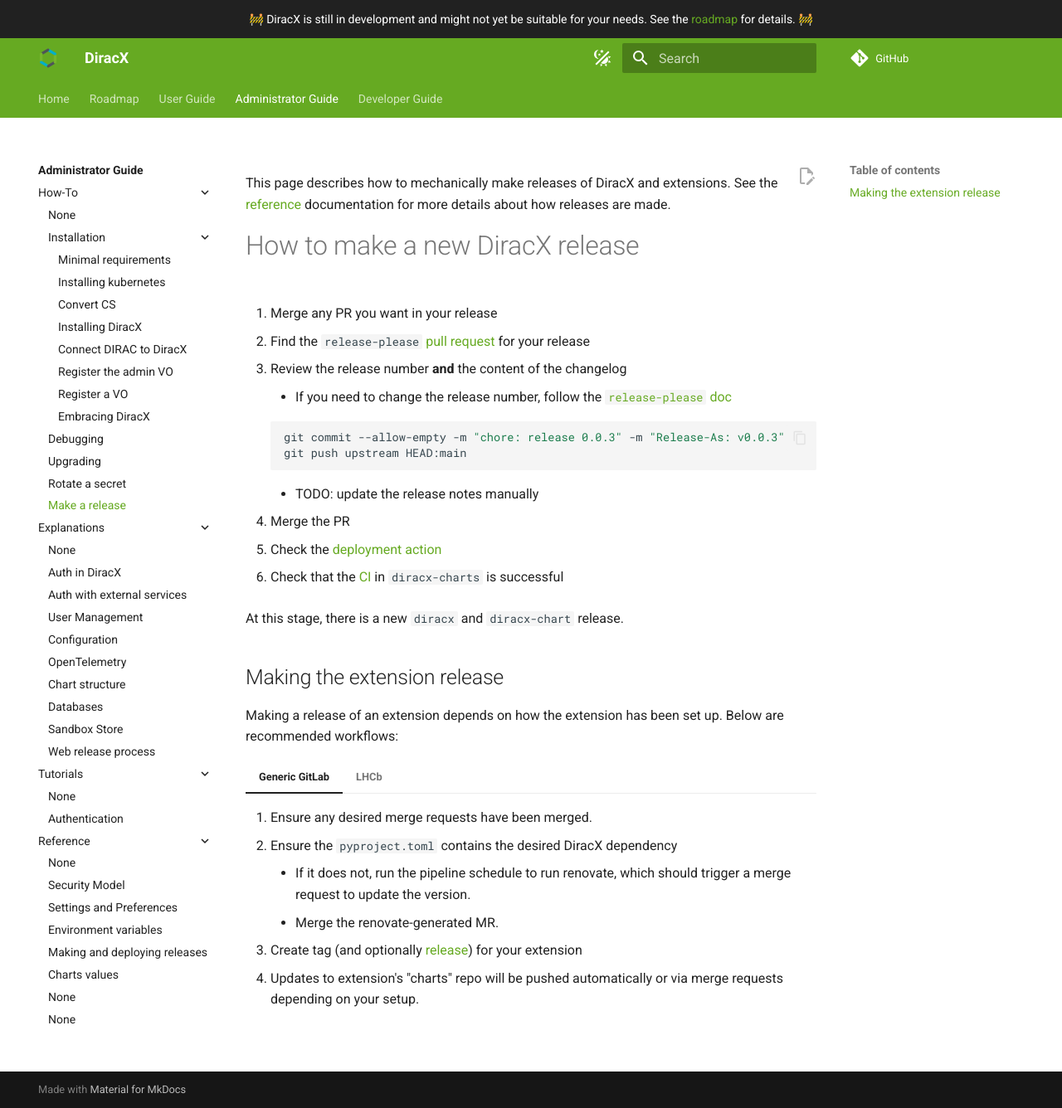
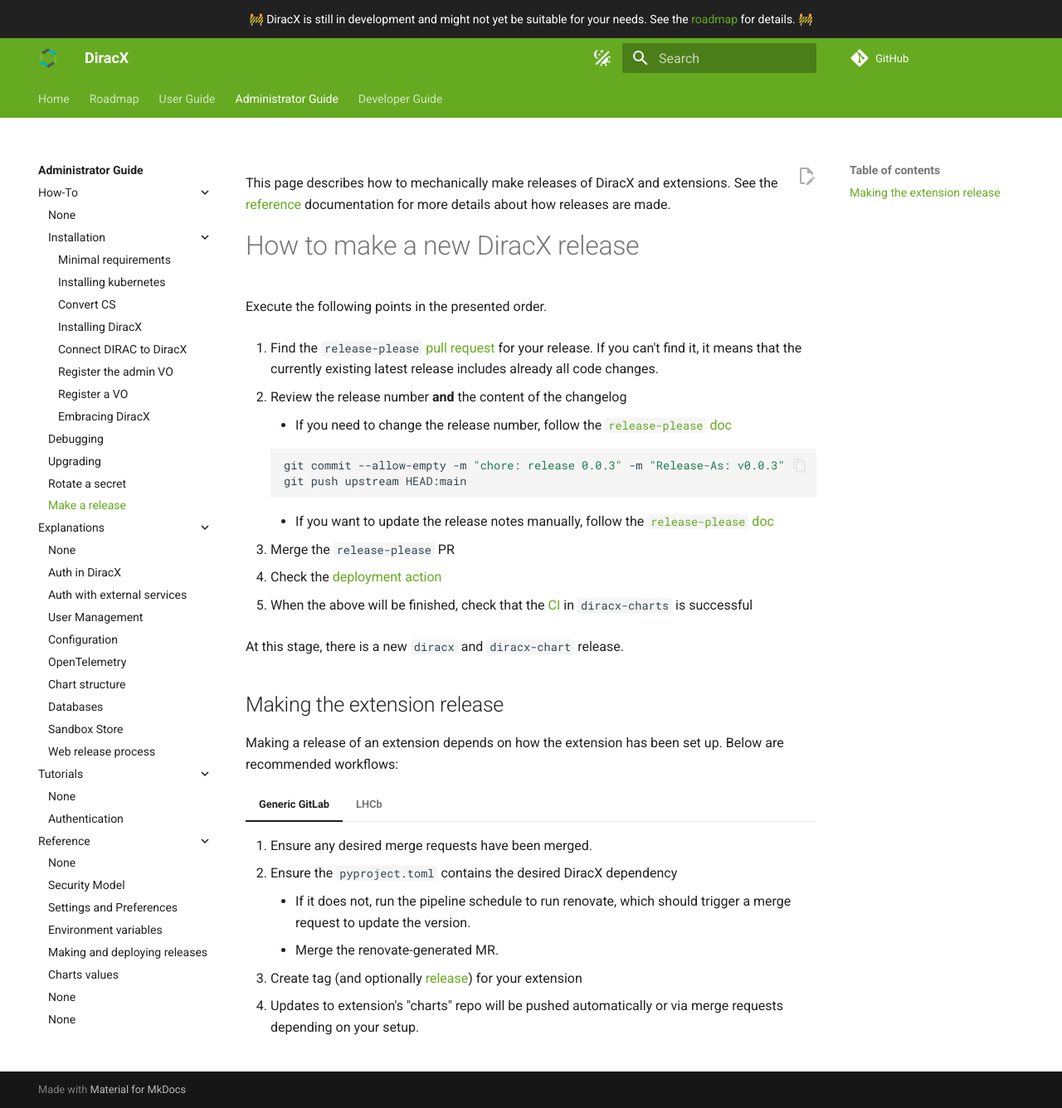
Before and after one commit to DIRACGrid/diracx, an MkDocs documentation site: the page built from docs/dev/how-to/make-a-release.md, in a window 1280 px wide and 1336 px high. Shown: the whole window at 83% size. Built offline with MkDocs 1.6.1 and Material for MkDocs 9.7.7, drawn with Linux system fonts in a browser that asks for light colours; plug-ins that fetch from the network failed and are left out; comment, search, counter and statistics services are not loaded.

Commit message:
fix: minor fixes to the release process

````diff
--- a/docs/dev/how-to/make-a-release.md
+++ b/docs/dev/how-to/make-a-release.md
@@ -2,11 +2,11 @@ This page describes how to mechanically make releases of DiracX and extensions.
 
 # How to make a new DiracX release
 
-1. Merge any PR you want in your release
+Execute the following points in the presented order.
 
-2. Find the `release-please` [pull request](https://github.com/DIRACGrid/diracx/pulls?q=is%3Apr+is%3Aopen+%22chore%28main%29%3A+release%22) for your release
+1. Find the `release-please` [pull request](https://github.com/DIRACGrid/diracx/pulls?q=is%3Apr+is%3Aopen+%22chore%28main%29%3A+release%22) for your release. If you can't find it, it means that the currently existing latest release includes already all code changes.
 
-3. Review the release number **and** the content of the changelog
+2. Review the release number **and** the content of the changelog
 
     - If you need to change the release number, follow the [ `release-please` doc](https://github.com/googleapis/release-please?tab=readme-ov-file#how-do-i-change-the-version-number)
 
@@ -15,13 +15,13 @@ This page describes how to mechanically make releases of DiracX and extensions.
     git push upstream HEAD:main
     ```
 
-    - TODO: update the release notes manually
+    - If you want to update the release notes manually, follow the [`release-please` doc](https://github.com/googleapis/release-please?tab=readme-ov-file#how-can-i-fix-release-notes)
 
-4. Merge the PR
+3. Merge the `release-please` PR
 
-5. Check the [deployment action](https://github.com/DIRACGrid/diracx/actions/workflows/deployment.yml?query=event%3Apush+actor%3ADIRACGridBot)
+4. Check the [deployment action](https://github.com/DIRACGrid/diracx/actions/workflows/deployment.yml?query=event%3Apush+actor%3ADIRACGridBot)
 
-6. Check that the [CI](https://github.com/DIRACGrid/diracx-charts/actions/workflows/chart-ci.yml?query=actor%3ADIRACGridBot) in `diracx-charts` is successful
+5. When the above will be finished, check that the [CI](https://github.com/DIRACGrid/diracx-charts/actions/workflows/chart-ci.yml?query=actor%3ADIRACGridBot) in `diracx-charts` is successful
 
 At this stage, there is a new `diracx` and `diracx-chart` release.
 
````
Also changed, not shown: docs/dev/explanations/extensions.md (+0 -4 lines).
